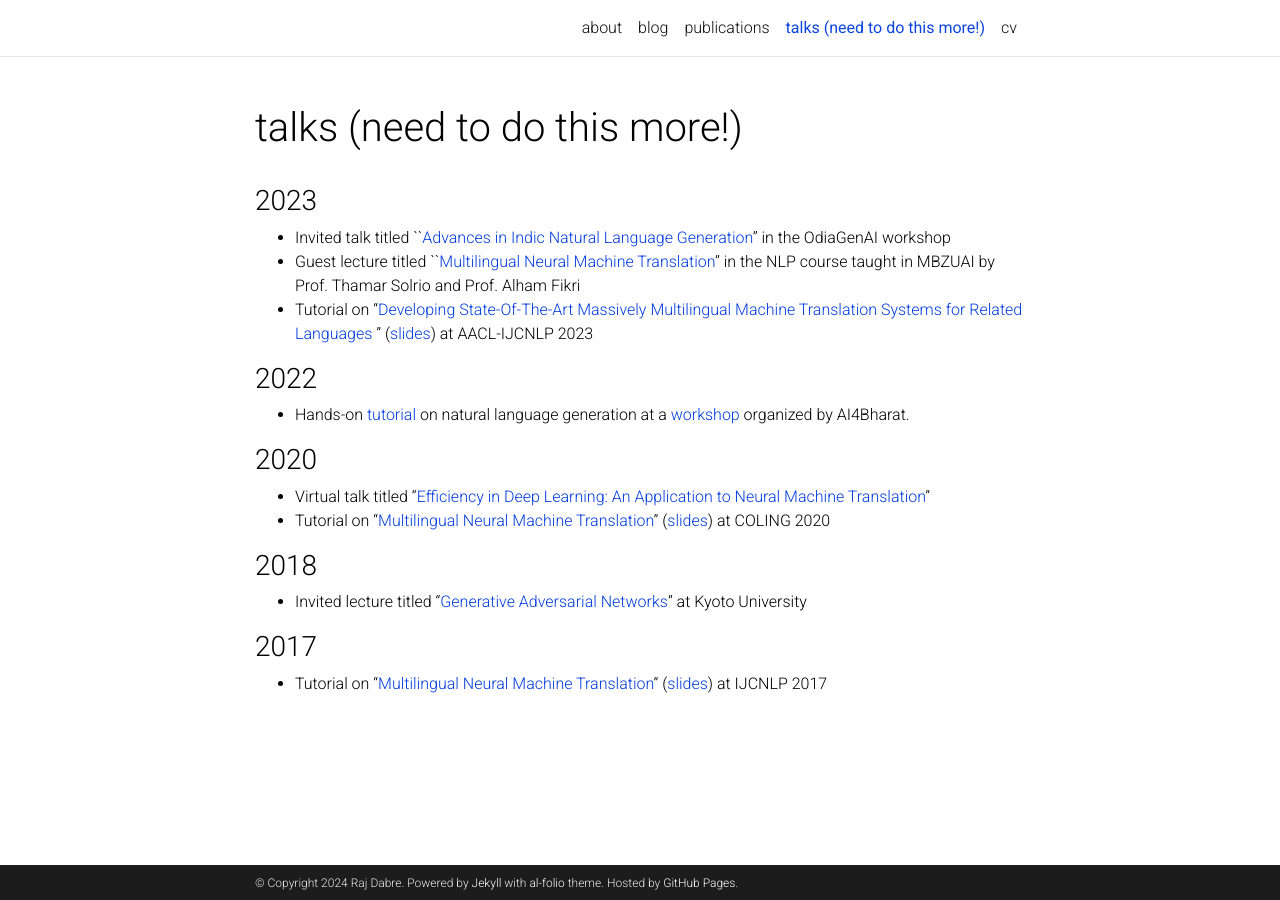
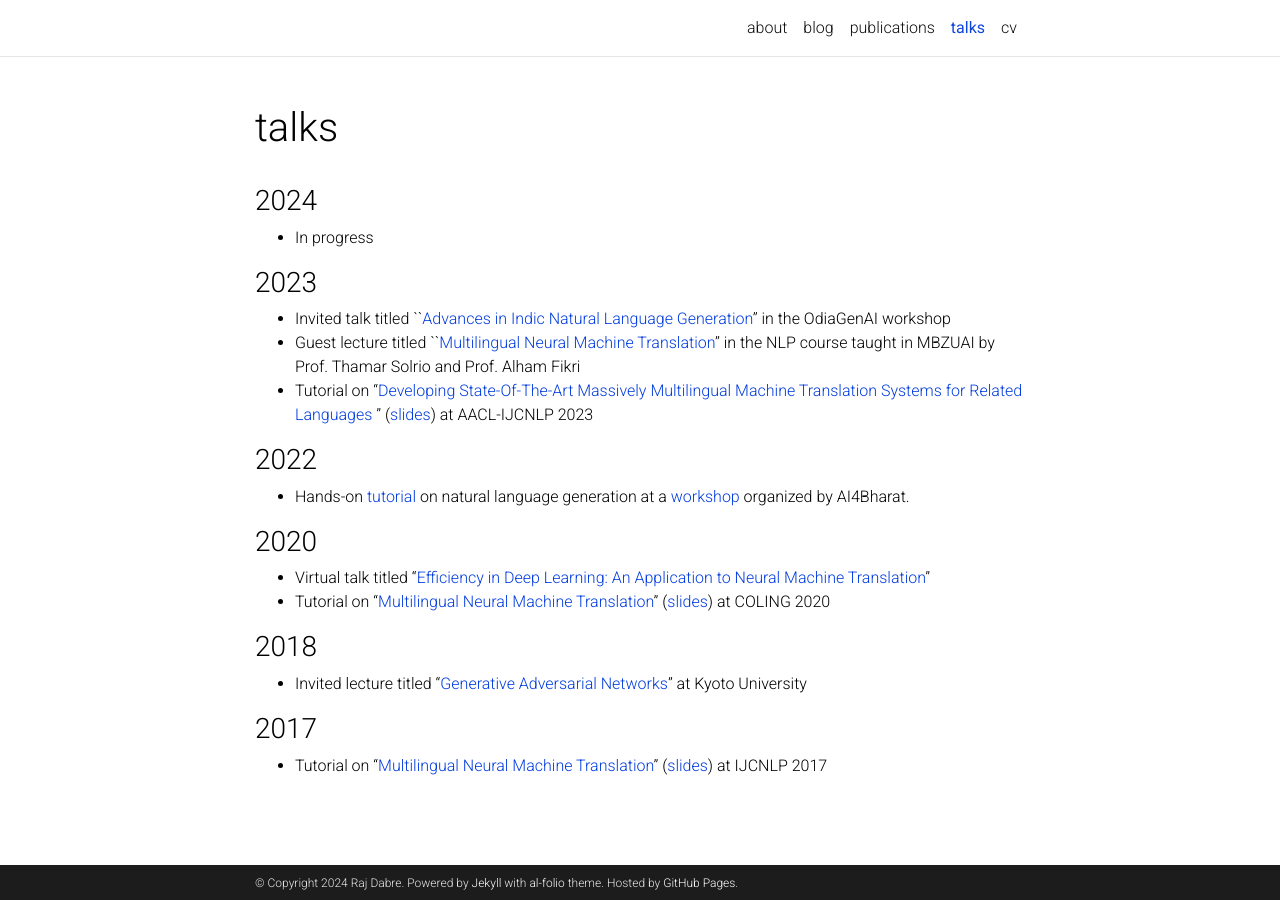
Before and after one commit to prajdabre/prajdabre.github.io, a Jekyll site: the page built from _pages/talks and teaching.md, in a window 1280 px wide. Built offline with Jekyll 4.4.1, drawn with Linux system fonts in a browser that asks for light colours; comment, search, counter and statistics services are not loaded; a style sheet for code colours, icons or effects is not loaded.

Commit message:
Update talks and teaching.md

```diff
--- a/_pages/talks and teaching.md
+++ b/_pages/talks and teaching.md
@@ -1,11 +1,14 @@
 ---
 layout: page
-title: talks (need to do this more!)
+title: talks
 permalink: /talks/
 description: ''
 nav: true
 nav_order: 2
 ---
+
+### 2024
+- In progress
 
 ### 2023
 
```
